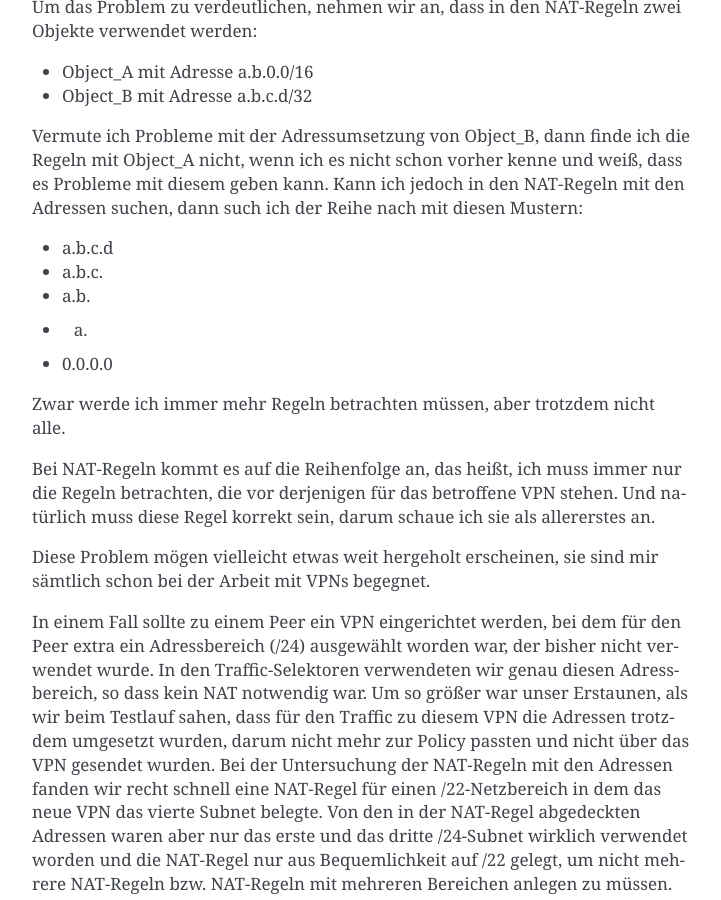
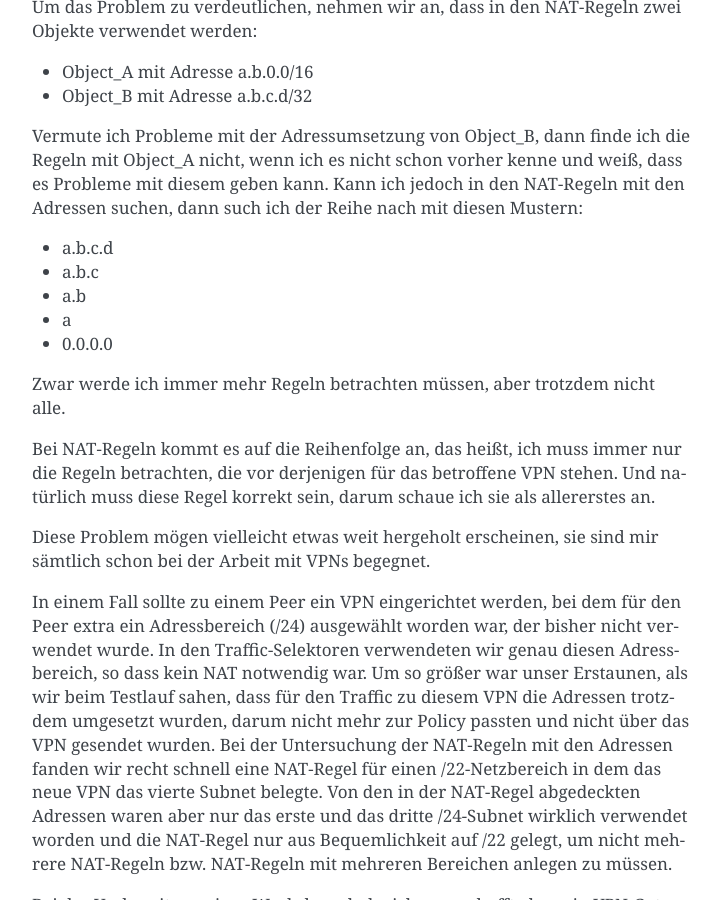
Before and after one commit to matwei-books/Fehlersuche-bei-IPsec-VPN-mit-IKEv2, a Sphinx documentation site: the page built from source/fehler/ursachen.rst, in a window 1280 px wide and 900 px high, scrolled down 6023 px. Shown: the whole window, without its empty margins (388-1109 px from the left). Built offline with Sphinx 7.4.7, drawn with Linux system fonts in a browser that asks for light colours; cross-references to code outside the pages are shown as plain code.

Commit message:
Liste korrigiert

```diff
--- a/source/fehler/ursachen.rst
+++ b/source/fehler/ursachen.rst
@@ -316,9 +316,9 @@ Kann ich jedoch in den NAT-Regeln mit den Adressen suchen, dann such ich
 der Reihe nach mit diesen Mustern:
 
 * a.b.c.d
-* a.b.c.
-* a.b.
-* a.
+* a.b.c
+* a.b
+* a
 * 0.0.0.0
 
 Zwar werde ich immer mehr Regeln betrachten müssen, aber trotzdem nicht
```
